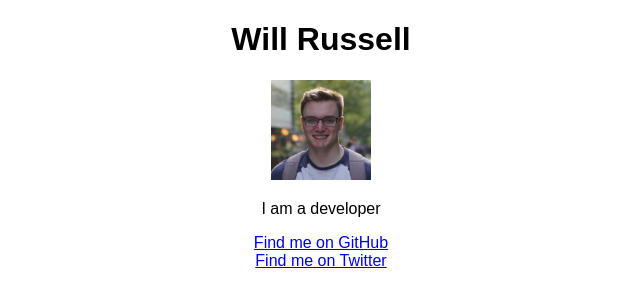
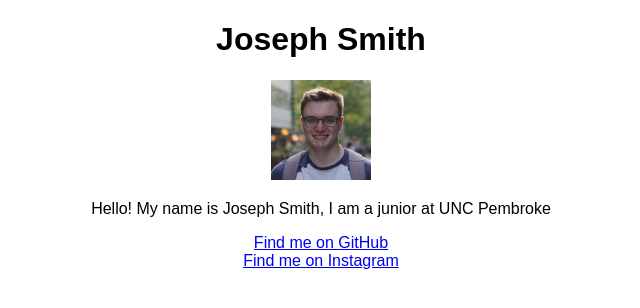
Before and after one commit to jsmith2320/Joseph-, a plain HTML site: page index.html in a window 1280 px wide. Shown: the whole page, without its empty margins (319-959 px from the left). Drawn offline with Linux system fonts and the light colour scheme.

Commit message:
Update index.html

```diff
--- a/index.html
+++ b/index.html
@@ -3,19 +3,18 @@
 
 <head>
     <meta charset="utf-8">
-    <title>Will Russell</title>
+    <title>Joseph Smith</title>
     <link rel="stylesheet" href="styles.css">
 </head>
 
 <body>
-    <h1>Will Russell</h1>
+    <h1>Joseph Smith</h1>
     <img src="logo.jpg"></img>
     <p>
-        I am a developer
-    </p>
-    <a href="https://github.com/wrussell1999">Find me on GitHub</a>
+        Hello! My name is Joseph Smith, I am a junior at UNC Pembroke    </p>
+    <a href="https://github.com/jsmith2320">Find me on GitHub</a>
     <br>
-    <a href="https://twitter.com/wrussell1999">Find me on Twitter</a>
+    <a href="https://Instagram.com/jojo2023846">Find me on Instagram</a>
 </body>
 
 </html>
```
